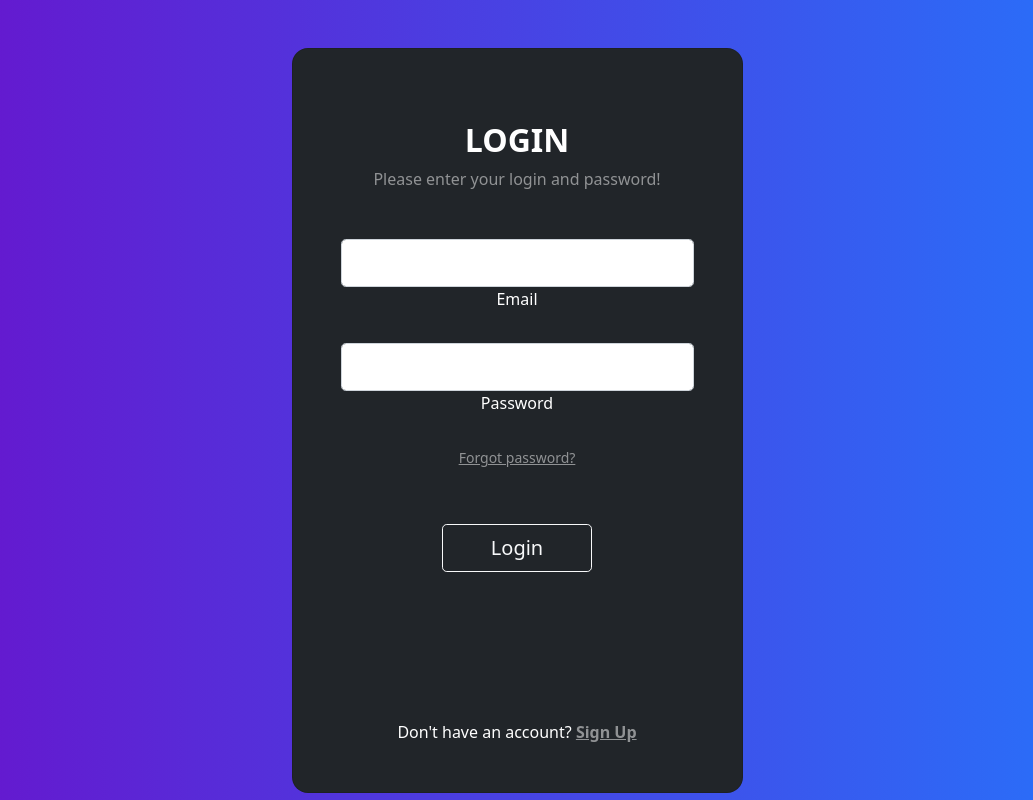
After one commit to yvasyliev/JTwitter, a Spring app: template src/main/resources/templates/login_new.html in a window 1280 px wide. The commit adds this page. Shown: the whole page, without its empty margins (123-1156 px from the left). Run offline with Thymeleaf, Linux system fonts and the light colour scheme; the template is opened without the code that fills it, so the values that code supplies are empty; some of the project's set-up classes (security, data sources, template engines, error pages and the like) are left out, and stand-ins take their place.

Commit message:
Initial commit

```diff
--- a/src/main/java/com/github/yvasyliev/config/app/ApplicationRunnerImpl.java
+++ b/src/main/java/com/github/yvasyliev/config/app/ApplicationRunnerImpl.java
@@ -51,7 +51,7 @@ public class ApplicationRunnerImpl implements ApplicationRunner {
         user.setLastName(lastName);
         user.setRole(role);
         user.setCreatedAt(LocalDateTime.now());
-        user.setEnabled(true);
+        user.setEmailConfirmed(true);
         return user;
     }
 }
--- /dev/null
+++ b/src/main/resources/static/css/login.css
@@ -0,0 +1,10 @@
+.gradient-custom {
+  /* fallback for old browsers */
+  background: #6a11cb;
+
+  /* Chrome 10-25, Safari 5.1-6 */
+  background: -webkit-linear-gradient(to right, rgba(106, 17, 203, 1), rgba(37, 117, 252, 1));
+
+  /* W3C, IE 10+/ Edge, Firefox 16+, Chrome 26+, Opera 12+, Safari 7+ */
+  background: linear-gradient(to right, rgba(106, 17, 203, 1), rgba(37, 117, 252, 1))
+}
--- a/src/main/resources/templates/login.html
+++ b/src/main/resources/templates/login.html
@@ -24,7 +24,7 @@
             <input type="password" id="password" name="password" class="form-control" placeholder="Password"
                    required="">
         </p>
-        <input type="hidden" th:name="${_csrf.parameterName}" th:value="${_csrf.token}"/>
+<!--        <input type="hidden" th:name="${_csrf.parameterName}" th:value="${_csrf.token}"/>-->
         <button class="btn btn-lg btn-primary btn-block" type="submit">Sign in</button>
         New to JTwitter? <a href="/registration">Create an account</a>.
     </form>
--- /dev/null
+++ b/src/main/resources/templates/login_new.html
@@ -0,0 +1,64 @@
+<!DOCTYPE html>
+<html lang="en">
+<head>
+    <meta charset="UTF-8">
+    <meta name="viewport" content="width=device-width, initial-scale=1">
+    <title>Sing In</title>
+    <link href="https://maxcdn.bootstrapcdn.com/bootstrap/4.0.0-beta/css/bootstrap.min.css" rel="stylesheet"
+          integrity="sha384-/Y6pD6FV/Vv2HJnA6t+vslU6fwYXjCFtcEpHbNJ0lyAFsXTsjBbfaDjzALeQsN6M" crossorigin="anonymous">
+    <link rel="stylesheet" href="../static/css/login.css">
+    <link href="https://cdn.jsdelivr.net/npm/bootstrap@5.1.3/dist/css/bootstrap.min.css" rel="stylesheet" integrity="sha384-1BmE4kWBq78iYhFldvKuhfTAU6auU8tT94WrHftjDbrCEXSU1oBoqyl2QvZ6jIW3" crossorigin="anonymous">
+    <!-- Latest compiled and minified CSS -->
+    <link href="https://cdn.jsdelivr.net/npm/bootstrap@5.1.3/dist/css/bootstrap.min.css" rel="stylesheet">
+
+    <!-- Latest compiled JavaScript -->
+    <script src="https://cdn.jsdelivr.net/npm/bootstrap@5.1.3/dist/js/bootstrap.bundle.min.js"></script>
+</head>
+<body class="gradient-custom">
+<section class="vh-100">
+    <div class="container py-5 h-100">
+        <div class="row d-flex justify-content-center align-items-center h-100">
+            <div class="col-12 col-md-8 col-lg-6 col-xl-5">
+                <div class="card bg-dark text-white" style="border-radius: 1rem;">
+                    <div class="card-body p-5 text-center">
+
+                        <div class="mb-md-5 mt-md-4 pb-5">
+
+                            <h2 class="fw-bold mb-2 text-uppercase">Login</h2>
+                            <p class="text-white-50 mb-5">Please enter your login and password!</p>
+
+                            <div class="form-outline form-white mb-4">
+                                <input type="email" id="typeEmailX" class="form-control form-control-lg"/>
+                                <label class="form-label" for="typeEmailX">Email</label>
+                            </div>
+
+                            <div class="form-outline form-white mb-4">
+                                <input type="password" id="typePasswordX" class="form-control form-control-lg"/>
+                                <label class="form-label" for="typePasswordX">Password</label>
+                            </div>
+
+                            <p class="small mb-5 pb-lg-2"><a class="text-white-50" href="#!">Forgot password?</a></p>
+
+                            <button class="btn btn-outline-light btn-lg px-5" type="submit">Login</button>
+
+                            <div class="d-flex justify-content-center text-center mt-4 pt-1">
+                                <a href="#!" class="text-white"><i class="fab fa-facebook-f fa-lg"></i></a>
+                                <a href="#!" class="text-white"><i class="fab fa-twitter fa-lg mx-4 px-2"></i></a>
+                                <a href="#!" class="text-white"><i class="fab fa-google fa-lg"></i></a>
+                            </div>
+
+                        </div>
+
+                        <div>
+                            <p class="mb-0">Don't have an account? <a href="#!" class="text-white-50 fw-bold">Sign
+                                Up</a></p>
+                        </div>
+
+                    </div>
+                </div>
+            </div>
+        </div>
+    </div>
+</section>
+</body>
+</html>
```
Also changed, not shown: src/main/java/com/github/yvasyliev/config/security/CustomForwardAuthenticationSuccessHandler.java (+6 -8 lines), src/main/java/com/github/yvasyliev/config/security/WebSecurityConfig.java (+10 -5 lines), src/main/java/com/github/yvasyliev/controller/ConfirmationController.java (deleted, +0 -22 lines), src/main/java/com/github/yvasyliev/controller/RegistrationController.java (+10 -7 lines), src/main/java/com/github/yvasyliev/model/entity/user/User.java (+1 -8 lines), src/main/java/com/github/yvasyliev/service/ConfirmationTokenService.java (+3 -7 lines), src/main/java/com/github/yvasyliev/service/RegistrationService.java (+5 -5 lines), src/main/java/com/github/yvasyliev/service/UserDetailsServiceImpl.java (+8 -5 lines), src/main/java/com/github/yvasyliev/service/UserService.java (+5 -3 lines).
